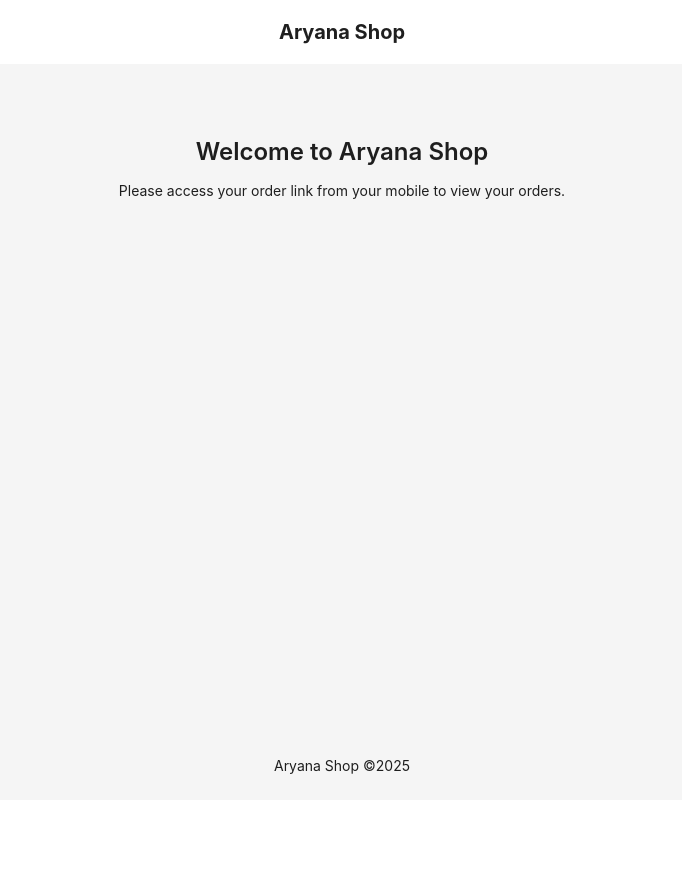
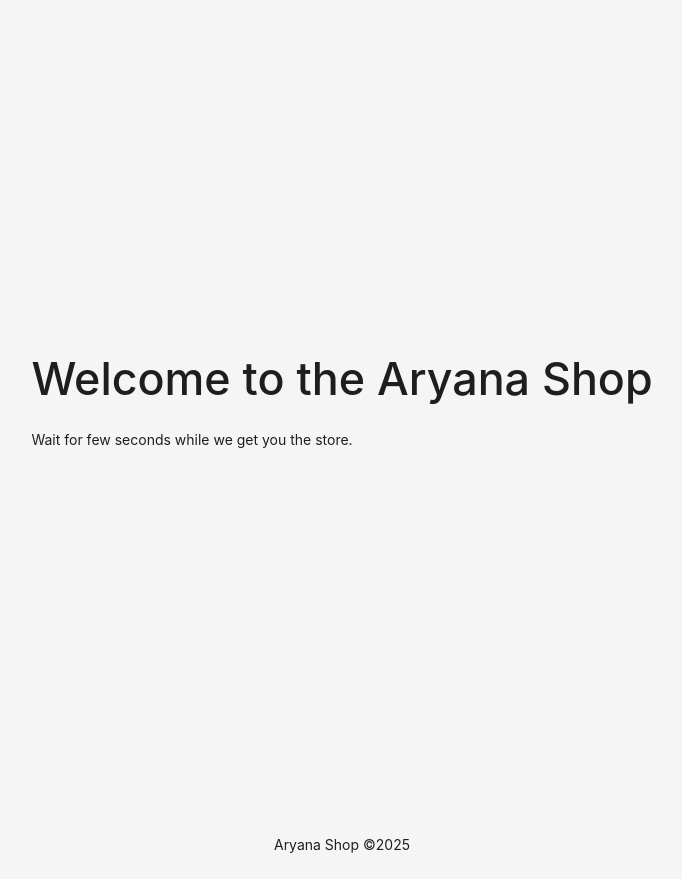
Before and after one commit to Punit0405/web-customer-orders, a React (Vite) app: page /public in a window 1280 px wide. Shown: the whole page, without its empty margins (298-980 px from the left). Before the commit the page ends 800 px from the top, so only its background shows below. Built offline with nearby package versions, Linux system fonts and the light colour scheme.

Commit message:
features added.

```diff
--- a/src/App.jsx
+++ b/src/App.jsx
@@ -4,6 +4,7 @@ import WelcomePage from './pages/WelcomePage';
 import ProductListingPage from './pages/ProductListingPage';
 import OrderReviewPage from './pages/OrderReviewPage';
 import PublicPage from './PublicPage';
+import PublicUserInfoPage from './pages/PublicUserInfoPage';
 import PrivateLayout from './layouts/PrivateLayout';
 import PublicLayout from './layouts/PublicLayout';
 import 'antd/dist/reset.css';
@@ -21,7 +22,7 @@ function App() {
         </Route>
         {/* Public route: fallback */}
         <Route element={<PublicLayout />}>
-          <Route path="/public" element={<PublicPage />} />
+          <Route path="/public" element={<PublicUserInfoPage />} />
         </Route>
         {/* Catch-all: redirect to public */}
         <Route path="*" element={<Navigate to="/public" replace />} />
--- a/src/layouts/PrivateLayout.jsx
+++ b/src/layouts/PrivateLayout.jsx
@@ -3,9 +3,8 @@ import { Navigate, useLocation, Outlet } from 'react-router-dom';
 import CommonLayout from './CommonLayout';
 
 export default function PrivateLayout() {
-  const location = useLocation();
-  const params = new URLSearchParams(location.search);
-  const token = params.get('token');
+  // Check token in localStorage
+  const token = localStorage.getItem('auth_token');
 
   if (!token) {
     return <Navigate to="/public" replace />;
--- a/src/pages/ProductListingPage.jsx
+++ b/src/pages/ProductListingPage.jsx
@@ -53,7 +53,7 @@ export default function ProductListingPage() {
       .filter((p) => selectedQuantities[p.key] > 0)
       .map((p) => ({ key: p.key, name: p.name, price: p.price, quantity: selectedQuantities[p.key] }));
     dispatch(setOrder(selected));
-    navigate('/order-review?token=punit');
+    navigate('/order-review');
   };
 
   return (
--- /dev/null
+++ b/src/pages/PublicUserInfoPage.jsx
@@ -0,0 +1,33 @@
+import React, { useEffect, useState } from 'react';
+import { useLocation, useNavigate } from 'react-router-dom';
+import { Spin } from 'antd';
+
+export default function PublicUserInfoPage() {
+  const location = useLocation();
+  const navigate = useNavigate();
+
+  const [loading, setLoading] = useState(true);
+  useEffect(() => {
+    const params = new URLSearchParams(location.search);
+    const token = params.get('token');
+    if (token) {
+      // Simulate API/processing delay
+      setTimeout(() => {
+        localStorage.setItem('auth_token', token);
+        setLoading(false);
+        navigate('/home');
+      }, 1200);
+    } else {
+      setLoading(false);
+    }
+  }, [location, navigate]);
+
+  return (
+    <div style={{minHeight: '100vh', display: 'flex', alignItems: 'center', justifyContent: 'center', flexDirection: 'column'}}>
+      <Spin spinning={loading} size="large" tip="Processing...">
+        <h1 style={{marginBottom: 24}}>Welcome to the Aryana Shop</h1>
+        <p>Wait for few seconds while we get you the store.</p>
+      </Spin>
+    </div>
+  );
+}
--- a/src/pages/WelcomePage.jsx
+++ b/src/pages/WelcomePage.jsx
@@ -37,7 +37,7 @@ export default function WelcomePage() {
 
   const handleCreateNewOrder = () => {
     dispatch(clearOrder());
-    navigate('/products?token=punit');
+    navigate('/products');
   };
 
   return (
```
